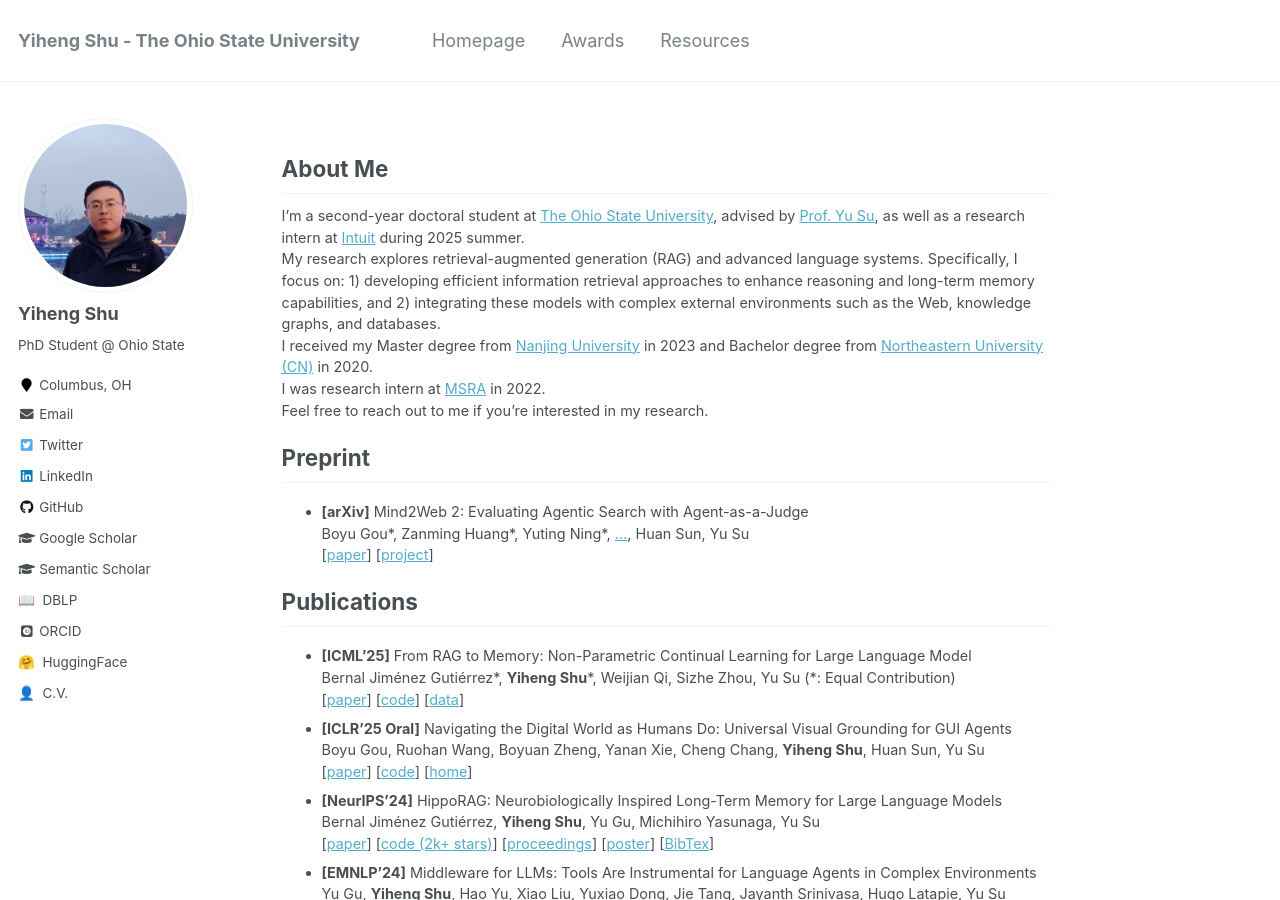
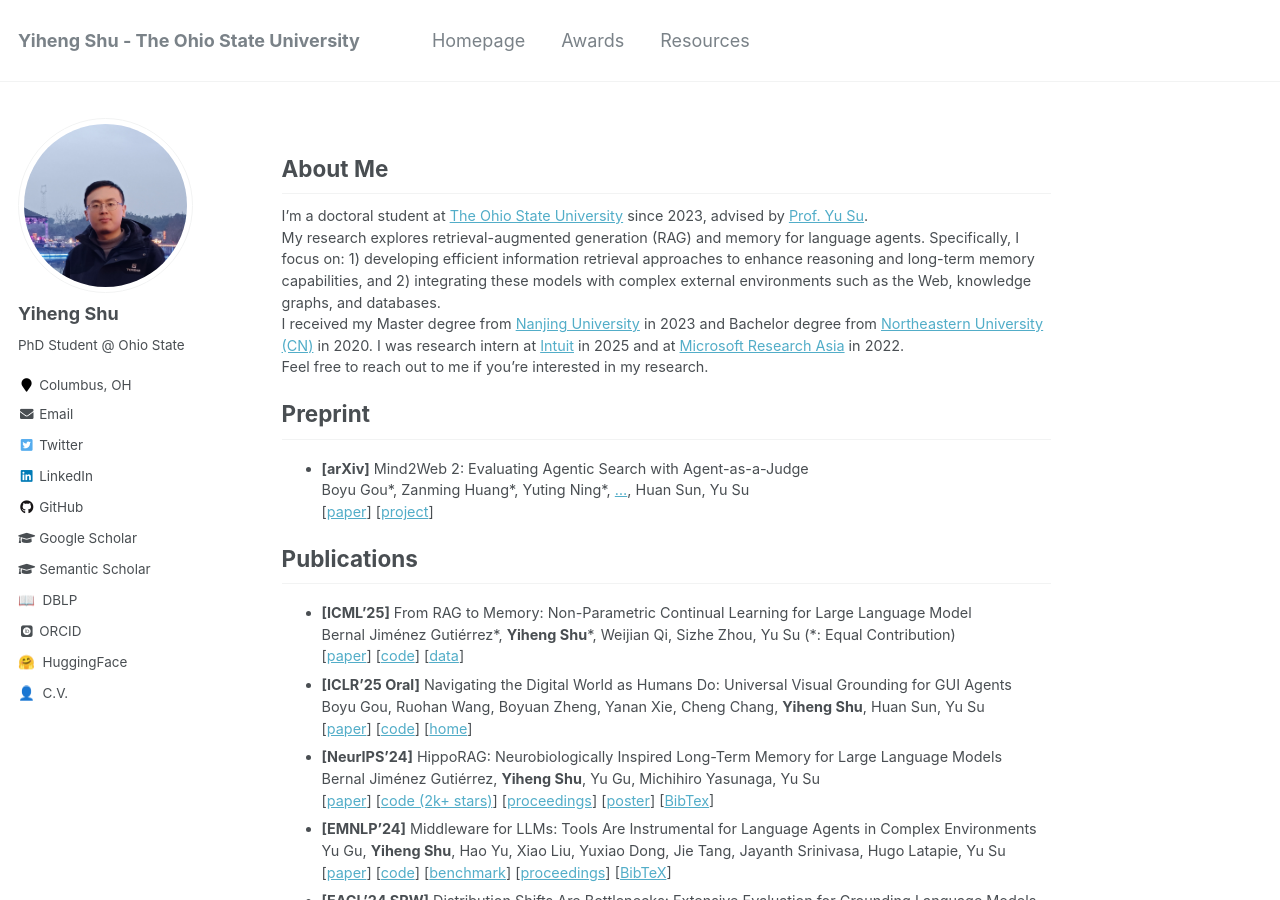
Before and after one commit to yihengshu/yihengshu.github.io, a Jekyll site: the page built from _pages/about.md, in a window 1280 px wide and 900 px high. Built offline with Jekyll 4.4.1, drawn with Linux system fonts in a browser that asks for light colours; some web fonts are replaced.

Commit message:
Update about.md

```diff
--- a/_pages/about.md
+++ b/_pages/about.md
@@ -9,13 +9,12 @@
 
 ## About Me
 
-I'm a second-year doctoral student at [The Ohio State University](https://cse.osu.edu/), advised by [Prof. Yu Su](https://ysu1989.github.io/), as well as a research intern at [Intuit](https://www.intuit.com/) during 2025 summer.
+I'm a doctoral student at [The Ohio State University](https://cse.osu.edu/) since 2023, advised by [Prof. Yu Su](https://ysu1989.github.io/).
 
-My research explores retrieval-augmented generation (RAG) and advanced language systems. Specifically, I focus on: 1) developing efficient information retrieval approaches to enhance reasoning and long-term memory capabilities, and 2) integrating these models with complex external environments such as the Web, knowledge graphs, and databases.
+My research explores retrieval-augmented generation (RAG) and memory for language agents. Specifically, I focus on: 1) developing efficient information retrieval approaches to enhance reasoning and long-term memory capabilities, and 2) integrating these models with complex external environments such as the Web, knowledge graphs, and databases.
 
 I received my Master degree from [Nanjing University](https://www.nju.edu.cn/en/) in 2023 and Bachelor degree from [Northeastern University (CN)](http://sc.neu.edu.cn/english/main.htm) in 2020.
-
-I was research intern at [MSRA](https://www.msra.cn/) in 2022.
+I was research intern at [Intuit](https://www.intuit.com/ai/research/) in 2025 and at [Microsoft Research Asia](https://www.msra.cn/) in 2022.
 
 Feel free to reach out to me if you're interested in my research.
 
```
